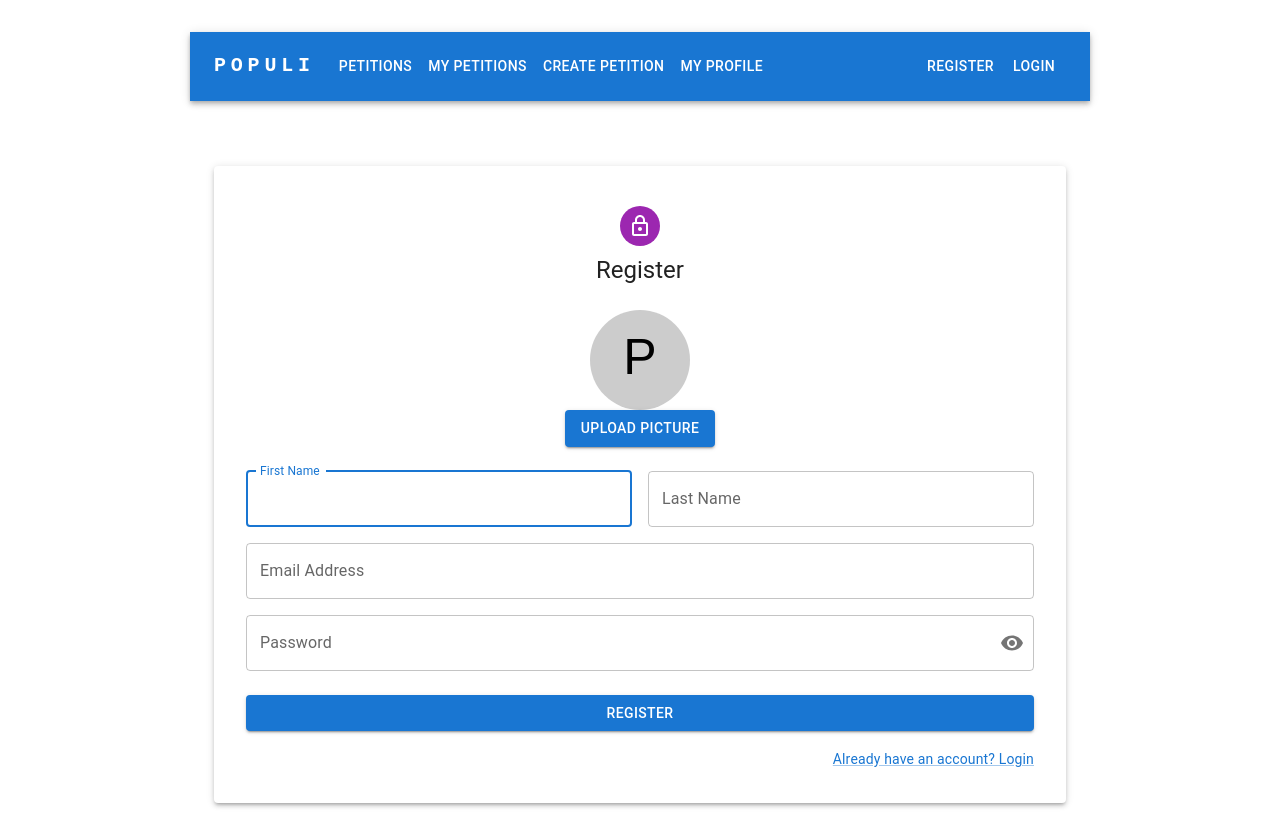
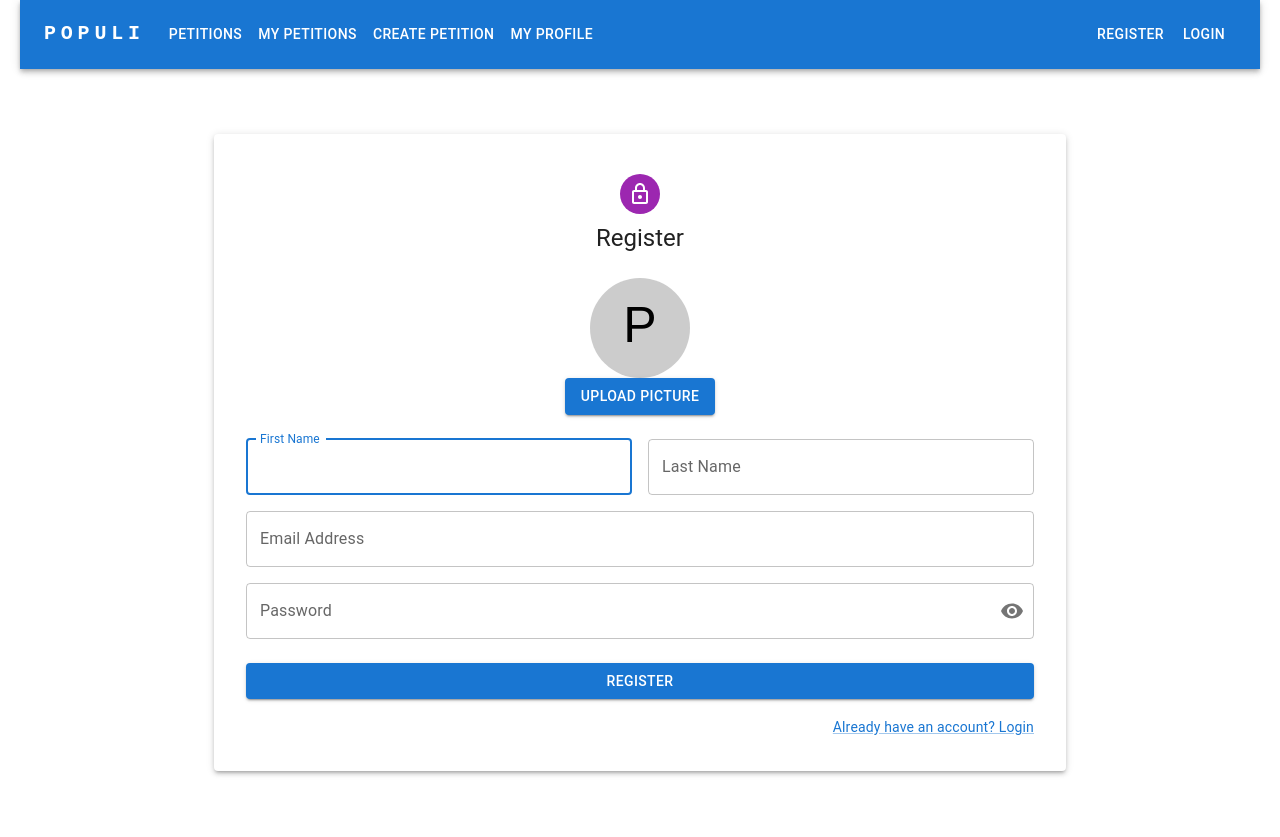
Before and after one commit to HenryJBorthwick/hbo50-full-stack-petitions-react-website-project, a React (Vite) app: page /register in a window 1280 px wide. After the commit the page ends 800 px from the top, so only its background shows below. Built offline with nearby package versions, Linux system fonts and the light colour scheme.

Commit message:
App looking proper.

```diff
--- a/src/App.tsx
+++ b/src/App.tsx
@@ -1,4 +1,4 @@
-import './App.css';
+import './app.css';
 import { BrowserRouter as Router, Route, Routes } from 'react-router-dom';
 import Register from './components/Register';
 import LogIn from './components/Login.tsx';
@@ -12,9 +12,8 @@ import RequireAuth from './components/RequireAuth';
 
 function App() {
     return (
-        <div className="App">
+        <div id="root" className="App">
             <Router>
-                <div>
                 <Routes>
                     <Route path="/register" element={<Register />} />
                     <Route path="/login" element={<LogIn />} />
@@ -25,7 +24,6 @@ function App() {
                     <Route path="/my-petitions" element={<RequireAuth><MyPetitions /></RequireAuth>} />
                     <Route path="/profile" element={<RequireAuth><Profile /></RequireAuth>} />
                 </Routes>
-                </div>
             </Router>
         </div>
     );
--- /dev/null
+++ b/src/app.css
@@ -0,0 +1,17 @@
+/* Set the default fixed width and ensure it stretches to the top */
+#root {
+    width: 100%;
+    margin: 0 auto; /* Center the div */
+    min-height: 100vh; /* Ensure it stretches to the top */
+    display: flex;
+    flex-direction: column; /* Ensure child elements stack vertically */
+}
+
+
+/* Responsive design for smaller screens */
+@media (max-width: 1280px) {
+    #root {
+        width: 100%;
+        padding: 0 10px; /* Add some padding to avoid touching screen edges */
+    }
+}
--- a/src/components/CreatePetition.tsx
+++ b/src/components/CreatePetition.tsx
@@ -1,5 +1,18 @@
 import React, { useState, useEffect } from 'react';
-import { TextField, Button, MenuItem, Typography, Paper, Grid, Container, CssBaseline, ThemeProvider, createTheme, Alert } from '@mui/material';
+import {
+    TextField,
+    Button,
+    MenuItem,
+    Typography,
+    Paper,
+    Grid,
+    Container,
+    CssBaseline,
+    ThemeProvider,
+    createTheme,
+    Alert,
+    Box
+} from '@mui/material';
 import axios from 'axios';
 import { API_HOST } from '../../config';
 import { useUserStore } from '../store';
@@ -270,7 +283,7 @@ const CreatePetition: React.FC = () => {
                         {supportTiers.map((tier, index) => (
                             <Grid item xs={12} key={index}>
                                 <Paper sx={{ p: 2 }}>
-                                    <Typography variant="h6">Support Tier {index + 1}</Typography>
+                                    <Typography variant="h6" align="center">Support Tier {index + 1}</Typography>
                                     <TextField
                                         label="Title"
                                         fullWidth
@@ -304,6 +317,7 @@ const CreatePetition: React.FC = () => {
                                             inputProps: { min: 0, max: MAX_COST }
                                         }}
                                     />
+                                    <Box display="flex" justifyContent="center">
                                         <Button
                                             variant="contained"
                                             color="secondary"
@@ -312,15 +326,16 @@ const CreatePetition: React.FC = () => {
                                         >
                                             Remove Tier
                                         </Button>
+                                    </Box>
                                 </Paper>
                             </Grid>
                         ))}
-                        <Grid item xs={12}>
+                        <Grid item xs={12} container justifyContent="center">
                             <Button variant="contained" onClick={handleAddTier} disabled={supportTiers.length >= 3}>
                                 Add Support Tier
                             </Button>
                         </Grid>
-                        <Grid item xs={12}>
+                        <Grid item xs={12} container justifyContent="center">
                             <Button
                                 variant="contained"
                                 component="label"
@@ -335,7 +350,7 @@ const CreatePetition: React.FC = () => {
                             </Button>
                             {image && <Typography>{image.name}</Typography>}
                         </Grid>
-                        <Grid item xs={12}>
+                        <Grid item xs={12} container justifyContent="center">
                             <Button onClick={handleSubmit} variant="contained" color="primary">
                                 Create Petition
                             </Button>
--- a/src/components/EditPetition.tsx
+++ b/src/components/EditPetition.tsx
@@ -1,6 +1,22 @@
 import React, { useEffect, useState } from 'react';
 import { useParams, useNavigate } from 'react-router-dom';
-import { TextField, Button, Typography, MenuItem, Select, FormControl, InputLabel, Paper, Container, CssBaseline, ThemeProvider, createTheme, Grid, Alert } from '@mui/material';
+import {
+    TextField,
+    Button,
+    Typography,
+    MenuItem,
+    Select,
+    FormControl,
+    InputLabel,
+    Paper,
+    Container,
+    CssBaseline,
+    ThemeProvider,
+    createTheme,
+    Grid,
+    Alert,
+    Box
+} from '@mui/material';
 import axios from 'axios';
 import { API_HOST } from '../../config';
 import { useUserStore } from '../store';
@@ -300,7 +316,7 @@ const EditPetition: React.FC = () => {
                         {supportTiers.map((tier, index) => (
                             <Grid item xs={12} key={index}>
                                 <Paper sx={{ p: 2 }}>
-                                    <Typography variant="h6">Support Tier {index + 1}</Typography>
+                                    <Typography variant="h6" align="center">Support Tier {index + 1}</Typography>
                                     <TextField
                                         label="Title"
                                         fullWidth
@@ -331,6 +347,7 @@ const EditPetition: React.FC = () => {
                                         }}
                                         disabled={!!supporters[tier.supportTierId]}
                                     />
+                                    <Box display="flex" justifyContent="center">
                                         <Button
                                             variant="contained"
                                             color="secondary"
@@ -339,6 +356,7 @@ const EditPetition: React.FC = () => {
                                         >
                                             Remove Tier
                                         </Button>
+                                    </Box>
                                     {supporters[tier.supportTierId] > 0 && (
                                         <Alert severity="info" sx={{ mb: 1 }}>
                                             This tier has been supported and cannot be edited.
@@ -347,17 +365,17 @@ const EditPetition: React.FC = () => {
                                 </Paper>
                             </Grid>
                         ))}
-                        <Grid item xs={12}>
+                        <Grid item xs={12} container justifyContent="center">
                             <Button variant="contained" onClick={handleAddTier} disabled={supportTiers.length >= 3}>
                                 Add Support Tier
                             </Button>
                         </Grid>
-                        <Grid item xs={12}>
+                        <Grid item xs={12} container justifyContent="center" >
                             <Button onClick={handleUpdate} variant="contained" color="primary">
                                 Update Petition
                             </Button>
                         </Grid>
-                        <Grid item xs={12}>
+                        <Grid item xs={12} container justifyContent="center" >
                             {error && <Alert severity="error">{error}</Alert>}
                         </Grid>
                     </Grid>
--- a/src/components/PetitionDetails.tsx
+++ b/src/components/PetitionDetails.tsx
@@ -84,21 +84,19 @@ const PetitionDetails: React.FC = () => {
     const [snackbarSeverity, setSnackbarSeverity] = useState<'success' | 'error'>('success');
     const { user } = useUserStore();
     const supportBoxRef = useRef<HTMLDivElement | null>(null);
+    const timeoutRef = useRef<NodeJS.Timeout | null>(null);
 
     useEffect(() => {
         fetchPetitionDetails();
+    }, [id]);
 
-        const handleClickOutside = (event: MouseEvent) => {
-            if (supportBoxRef.current && !supportBoxRef.current.contains(event.target as Node)) {
-                setSelectedTier(null);
+    useEffect(() => {
+        return () => {
+            if (timeoutRef.current) {
+                clearTimeout(timeoutRef.current);
             }
         };
-
-        document.addEventListener('mousedown', handleClickOutside);
-        return () => {
-            document.removeEventListener('mousedown', handleClickOutside);
-        };
-    }, [id]);
+    }, []);
 
     const fetchPetitionDetails = async () => {
         try {
@@ -193,6 +191,14 @@ const PetitionDetails: React.FC = () => {
             return;
         }
         setSelectedTier(tier);
+        setSupportMessage(''); // Reset support message when selecting a tier
+
+        if (timeoutRef.current) {
+            clearTimeout(timeoutRef.current);
+        }
+        timeoutRef.current = setTimeout(() => {
+            setSelectedTier(null);
+        }, 3000); // 3 seconds timeout
     };
 
     const handleSupportSubmit = async () => {
@@ -219,6 +225,10 @@ const PetitionDetails: React.FC = () => {
             console.error('Error supporting petition:', error);
             setSnackbarMessage('Failed to support the petition.');
             setSnackbarSeverity('error');
+        }
+
+        if (timeoutRef.current) {
+            clearTimeout(timeoutRef.current);
         }
     };
 
```
Lines whose indentation alone changed are shown as unchanged.
